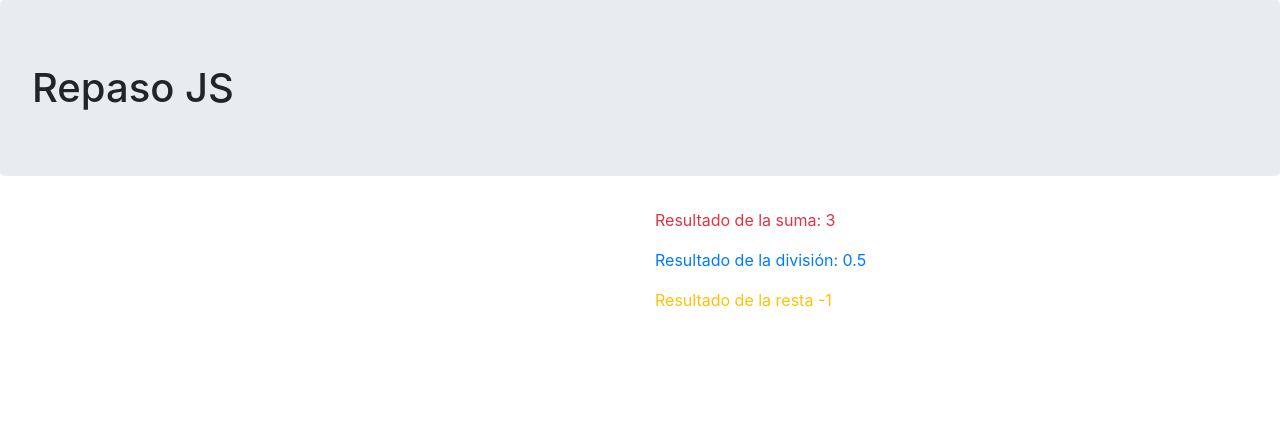
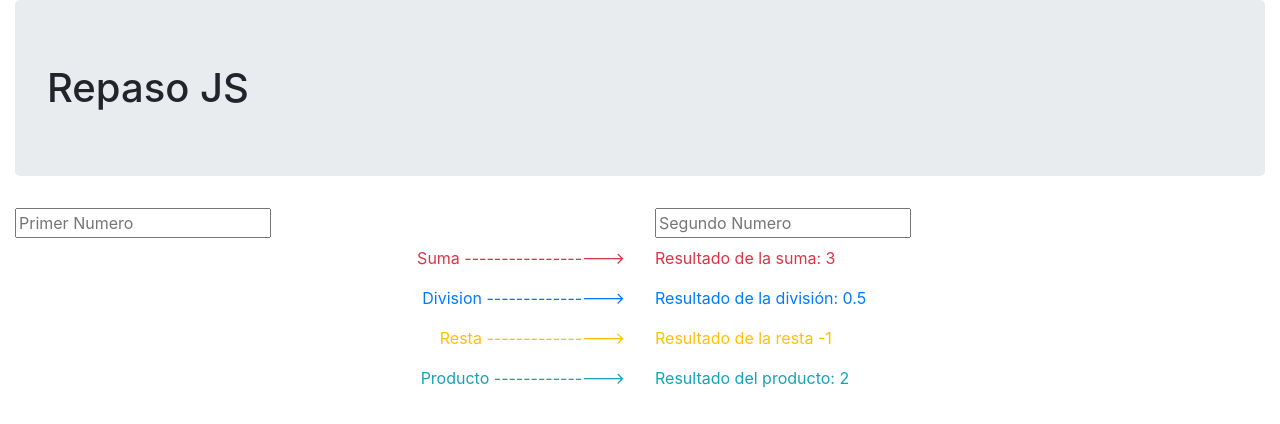
Before and after one commit to AlejoVela/repasoJS, a website: page index.html in a window 1280 px wide. Drawn offline with nearby package versions, Linux system fonts and the light colour scheme.

Commit message:
input para los numeros

```diff
--- a/index.html
+++ b/index.html
@@ -7,11 +7,26 @@
     <link rel="stylesheet" href="./node_modules/bootstrap/dist/css/bootstrap.min.css">
 </head>
 <body>
-    <h1 class="jumbotron">Repaso JS</h1>
+
 
     <div class="container-fluid">
+        <h1 class="jumbotron">Repaso JS</h1>
+        <div class="row pb-2">
+            <div class="col-md-6">
+                <input type="number" class="" min="1" placeholder="Primer Numero">
+            </div>
+            <div class="col-md-6">
+                <input type="number" class="" min="1" placeholder="Segundo Numero">
+            </div>
+        </div>
         <div class="row">
-            <div class="col-md-6" id="enumciado"></div>
+            <div class="col-md-6" id="enumciado">
+                <p class="text-danger text-right">Suma -------------------></p>
+                <p class="text-primary text-right">Division ----------------></p>
+                <p class="text-warning text-right">Resta ----------------></p>
+                <p class="text-info text-right">Producto ---------------></p>
+
+            </div>
             <div class="col-md-6" id="solucion"></div>
         </div>
     </div>
--- a/js/conceptosBasicos.js
+++ b/js/conceptosBasicos.js
@@ -14,5 +14,5 @@ document.getElementById("solucion").innerHTML +=
 document.getElementById("solucion").innerHTML +=
 `<p class="text-warning">Resultado de la resta ${res}</p>`;
 
-document.getElementById("solucion").innetHTML +=
+document.getElementById("solucion").innerHTML +=
 `<p class="text-info">Resultado del producto: ${produc}</p>`;
```
